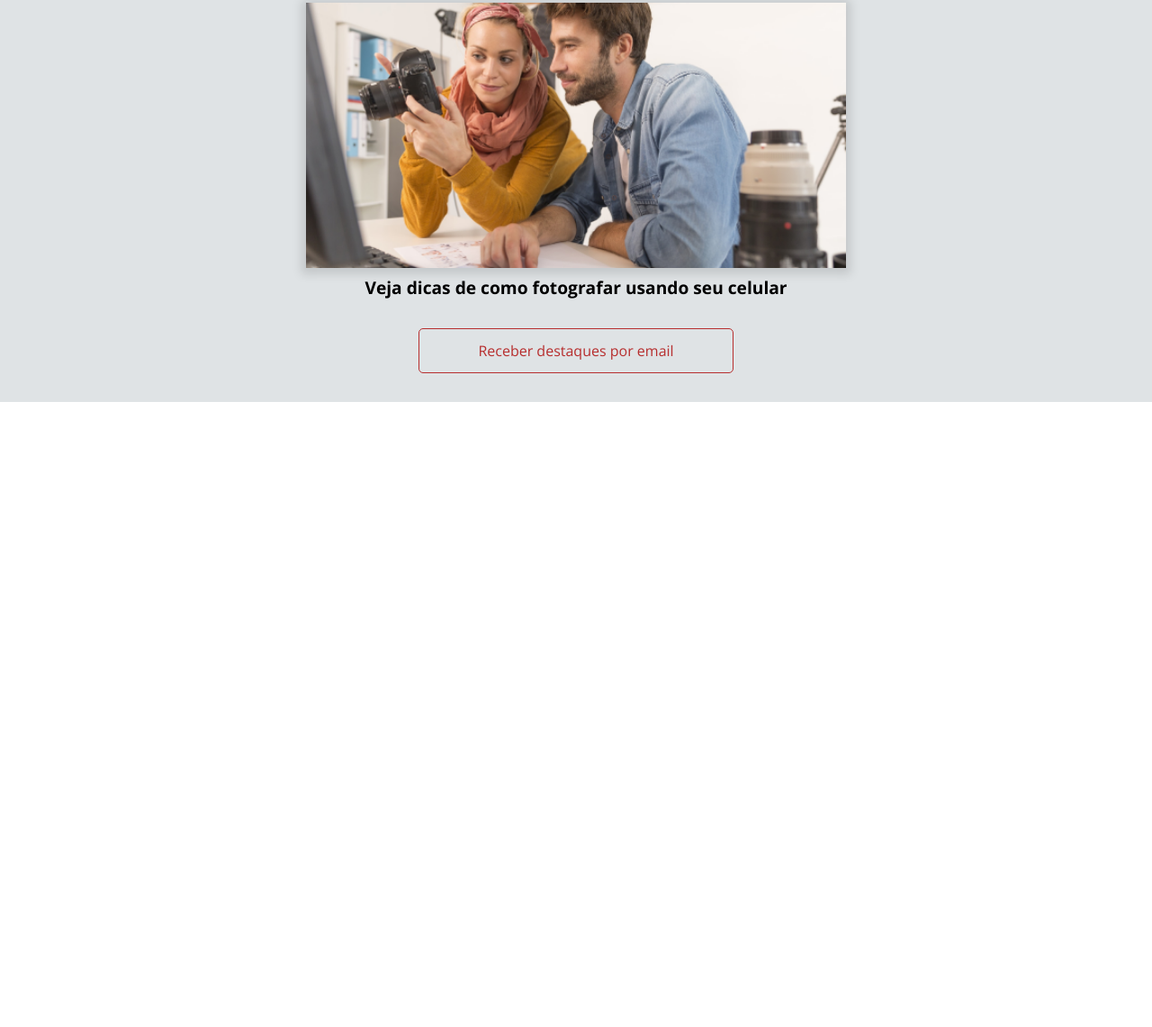
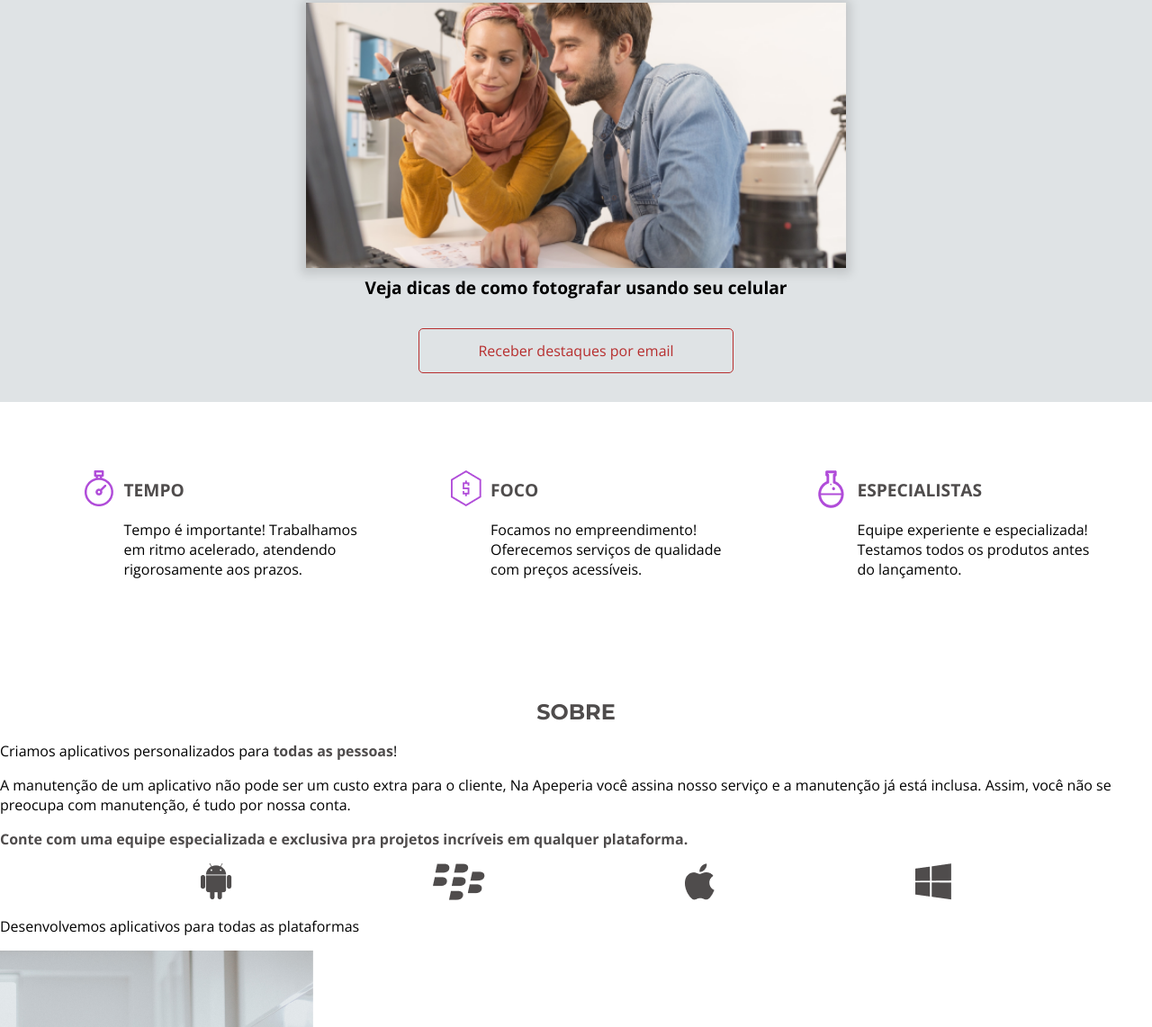
Before and after one commit to arturbchagas/Layout-Responsivos, a plain HTML site: page index.html in a window 1280 px wide. Shown: the part 861-2003 px from the top of the page at 90% size. Before the commit the page ends 1308 px from the top, so only its background shows below. Drawn offline with nearby package versions, Linux system fonts and the light colour scheme.

Commit message:
Diferenciais

```diff
--- a/css/destaques.css
+++ b/css/destaques.css
@@ -28,7 +28,7 @@
 
   box-shadow: 0 2px 10px 5px #00000020;
 
-  margin-bottom: 0.5rem;
+  margin-bottom: .5rem;
 }
 .destaques__painel-texto{
   font-weight: 700;
--- /dev/null
+++ b/css/diferenciais.css
@@ -0,0 +1,47 @@
+.diferenciais {
+    padding-top: 3.5rem;
+    padding-bottom: 3.5rem;
+}
+
+.diferenciais__lista {
+    display: flex;
+    flex-wrap: wrap;
+    justify-content: space-evenly;
+}
+
+.diferenciais__item {
+    max-width: 350px;
+
+    box-sizing: border-box;
+
+    padding: 2rem 0 2rem 5rem;
+
+    background-repeat: no-repeat;
+    background-position: top 1.25rem left 2.25rem;
+}
+.diferenciais__item--tempo {
+    background-image: url(../img/icone-relogio.png);
+}
+.diferenciais__item--foco {
+    background-image: url(../img/icone-dinheiro.png);
+
+}
+.diferenciais__item--especialista {
+    background-image: url(../img/icone-quimica.png);
+}
+
+
+
+
+.item__titulo {
+    color: var(--cinza-escuro);
+    font-weight: 700;
+    font-size: 1.2rem;
+    text-transform: uppercase;
+
+    margin-bottom: 1.5rem;
+}
+
+.item__texto {
+    line-height: normal;
+}
--- /dev/null
+++ b/css/sobre.css
@@ -0,0 +1,34 @@
+.sobre {
+    padding-top: 3rem;
+    padding-bottom: 3rem;
+}
+
+.sobre__titulo {
+    color: var(--cinza-escuro);
+    font-weight: 700;
+    font-size: 1.5rem;
+    font-family: var(--montserrat);
+    text-transform: uppercase;
+    text-align: center;
+
+    margin-bottom: 1.25rem;
+}
+
+.sobre__texto {
+    line-height: normal;
+
+    margin-bottom: 1rem;
+}
+
+.sobre__texto--destaque {
+    color: var(--cinza-escuro);
+    font-weight: 700;
+}
+
+.sobre__plataformas {
+    display: flex;
+    flex-wrap: wrap;
+    justify-content: space-evenly;
+
+    margin-bottom: 1rem;
+}
--- a/index.html
+++ b/index.html
@@ -1,5 +1,5 @@
 <!DOCTYPE html>
-<html>
+<html lang="pt-br">
   <head>
     <meta charset="utf-8" />
     <meta name="viewport" content="width=device-width initial-scale=1.0" />
@@ -13,6 +13,10 @@
     <link href="css/cabecalho.css" rel="stylesheet" />
     <link href="css/chamada.css" rel="stylesheet" />
     <link href="css/destaques.css" rel="stylesheet" />
+    <link href="css/diferenciais.css" rel="stylesheet"/>
+    <link href="css/sobre.css" rel="stylesheet"/>
+
+
   </head>
   <body>
     <header class="cabecalho conteiner">
@@ -71,6 +75,45 @@
           >Receber destaques por email
         </a>
       </section>
+      <section class="diferenciais container">
+                <ul class="diferenciais__lista">
+                    <li class="diferenciais__item
+                        diferenciais__item--tempo">
+                        <h2 class="item__titulo">Tempo</h2>
+                        <p class="item__texto">Tempo é importante! Trabalhamos em ritmo acelerado, atendendo rigorosamente aos prazos.</p>
+                    </li>
+                    <li class="diferenciais__item
+                        diferenciais__item--foco">
+                        <h2 class="item__titulo">Foco</h2>
+                        <p class="item__texto">Focamos no empreendimento! Oferecemos serviços de qualidade com preços acessíveis.</p>
+                    </li>
+                    <li class="diferenciais__item
+                        diferenciais__item--especialista">
+                        <h2 class="item__titulo">Especialistas</h2>
+                        <p class="item__texto">Equipe experiente e especializada! Testamos todos os produtos antes do lançamento.</p>
+                    </li>
+                </ul>
+      </section>
+      <section class="sobre container">
+        <div class="sobre__conteudo">
+            <h2 class="sobre__titulo">Sobre</h2>
+            <p class="sobre__texto">Criamos aplicativos personalizados para <strong class="sobre__texto--destaque">todas as pessoas</strong>!</p>
+            <p class="sobre__texto">
+                A manutenção de um aplicativo não pode ser um custo extra para o cliente, Na Apeperia você assina nosso serviço e a manutenção já está inclusa. Assim, você não se preocupa com manutenção, é tudo por nossa conta.
+            </p>
+            <p class="sobre__texto sobre__texto--destaque sobre__texto--divisao">
+                Conte com uma equipe especializada e exclusiva pra projetos incríveis em qualquer plataforma.
+            </p>
+            <ul class="sobre__plataformas">
+                <li><img src="img/android.png" alt="Ícone do Android"></li>
+                <li><img src="img/blackberry.png" alt="Ícone da Blackberry"></li>
+                <li><img src="img/apple.png" alt="Ícone da Apple"></li>
+                <li><img src="img/windowsphone.png" alt="Ícone da Microsoft"></li>
+            </ul>
+            <p class="sobre__texto">Desenvolvemos aplicativos para todas as plataformas</p>
+        </div>
+        <img src="img/sobre-apeperia.png" alt="Sobre a Apeperia" class="sobre__imagem">
+    </section>
     </main>
   </body>
 </html>
```
